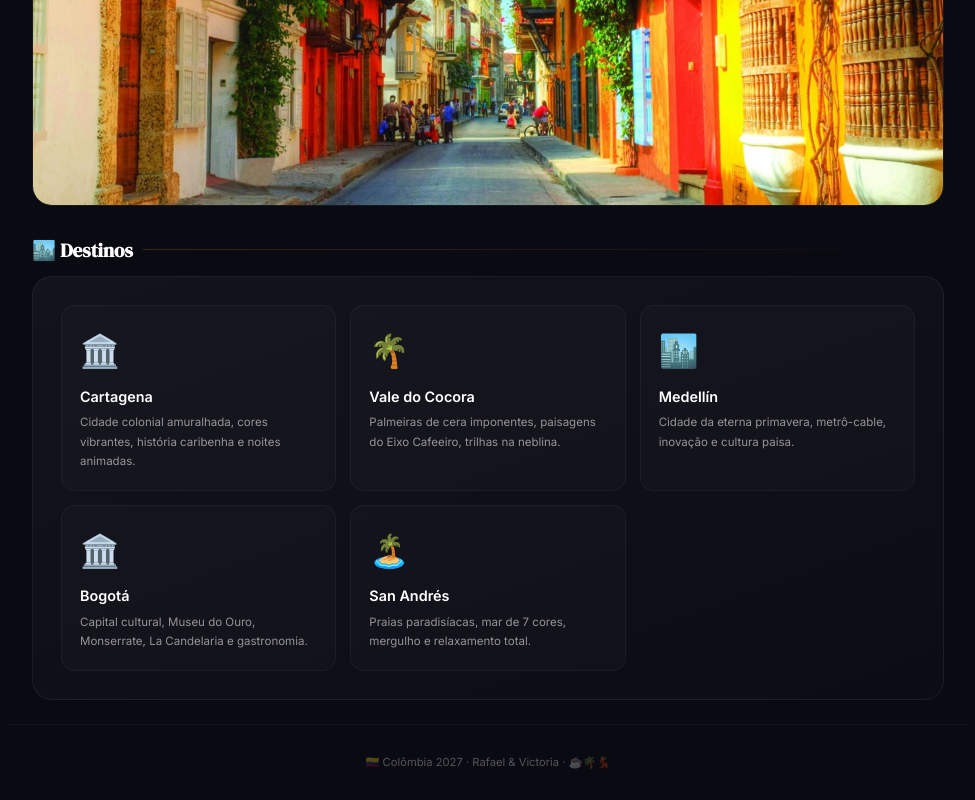
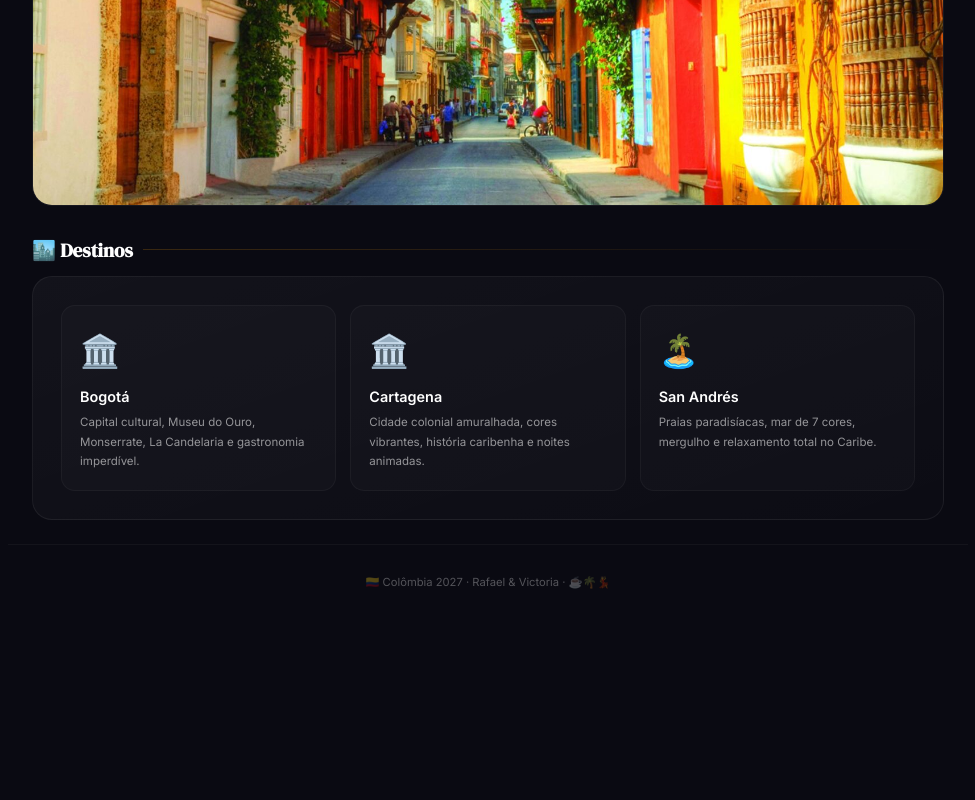
Before and after one commit to rafffahell-sys/PROGRAMAS-IA, a plain HTML site: page viagens/colombia-2027.html in a window 1280 px wide. Shown: the part 1181-1981 px from the top of the page, without its empty margins (152-1127 px from the left). After the commit the page ends 1801 px from the top, so only its background shows below. Drawn offline with Linux system fonts and the light colour scheme.

Commit message:
Ajusta destinos Colombia: Bogota, Cartagena e San Andres

```diff
--- a/viagens/colombia-2027.html
+++ b/viagens/colombia-2027.html
@@ -75,7 +75,7 @@
   <div class="info-chips">
     <span class="chip">📅 Em definição</span>
     <span class="chip">✈️ A definir</span>
-    <span class="chip">🗺️ Cartagena · Cocora · Medellín · Bogotá</span>
+    <span class="chip">🗺️ Bogotá · Cartagena · San Andrés</span>
   </div>
   <div class="scroll-indicator"><span>Roteiro</span><div class="arrow"></div></div>
 </section>
@@ -88,11 +88,9 @@
 <div class="content-card reveal reveal-delay-1">
   <div class="content-inner">
     <div class="city-grid">
+      <div class="city-card"><div class="cc-icon">🏛️</div><div class="cc-name">Bogotá</div><div class="cc-desc">Capital cultural, Museu do Ouro, Monserrate, La Candelaria e gastronomia imperdível.</div></div>
       <div class="city-card"><div class="cc-icon">🏛️</div><div class="cc-name">Cartagena</div><div class="cc-desc">Cidade colonial amuralhada, cores vibrantes, história caribenha e noites animadas.</div></div>
-      <div class="city-card"><div class="cc-icon">🌴</div><div class="cc-name">Vale do Cocora</div><div class="cc-desc">Palmeiras de cera imponentes, paisagens do Eixo Cafeeiro, trilhas na neblina.</div></div>
-      <div class="city-card"><div class="cc-icon">🏙️</div><div class="cc-name">Medellín</div><div class="cc-desc">Cidade da eterna primavera, metrô-cable, inovação e cultura paisa.</div></div>
-      <div class="city-card"><div class="cc-icon">🏛️</div><div class="cc-name">Bogotá</div><div class="cc-desc">Capital cultural, Museu do Ouro, Monserrate, La Candelaria e gastronomia.</div></div>
-      <div class="city-card"><div class="cc-icon">🏝️</div><div class="cc-name">San Andrés</div><div class="cc-desc">Praias paradisíacas, mar de 7 cores, mergulho e relaxamento total.</div></div>
+      <div class="city-card"><div class="cc-icon">🏝️</div><div class="cc-name">San Andrés</div><div class="cc-desc">Praias paradisíacas, mar de 7 cores, mergulho e relaxamento total no Caribe.</div></div>
     </div>
   </div>
 </div>
```
